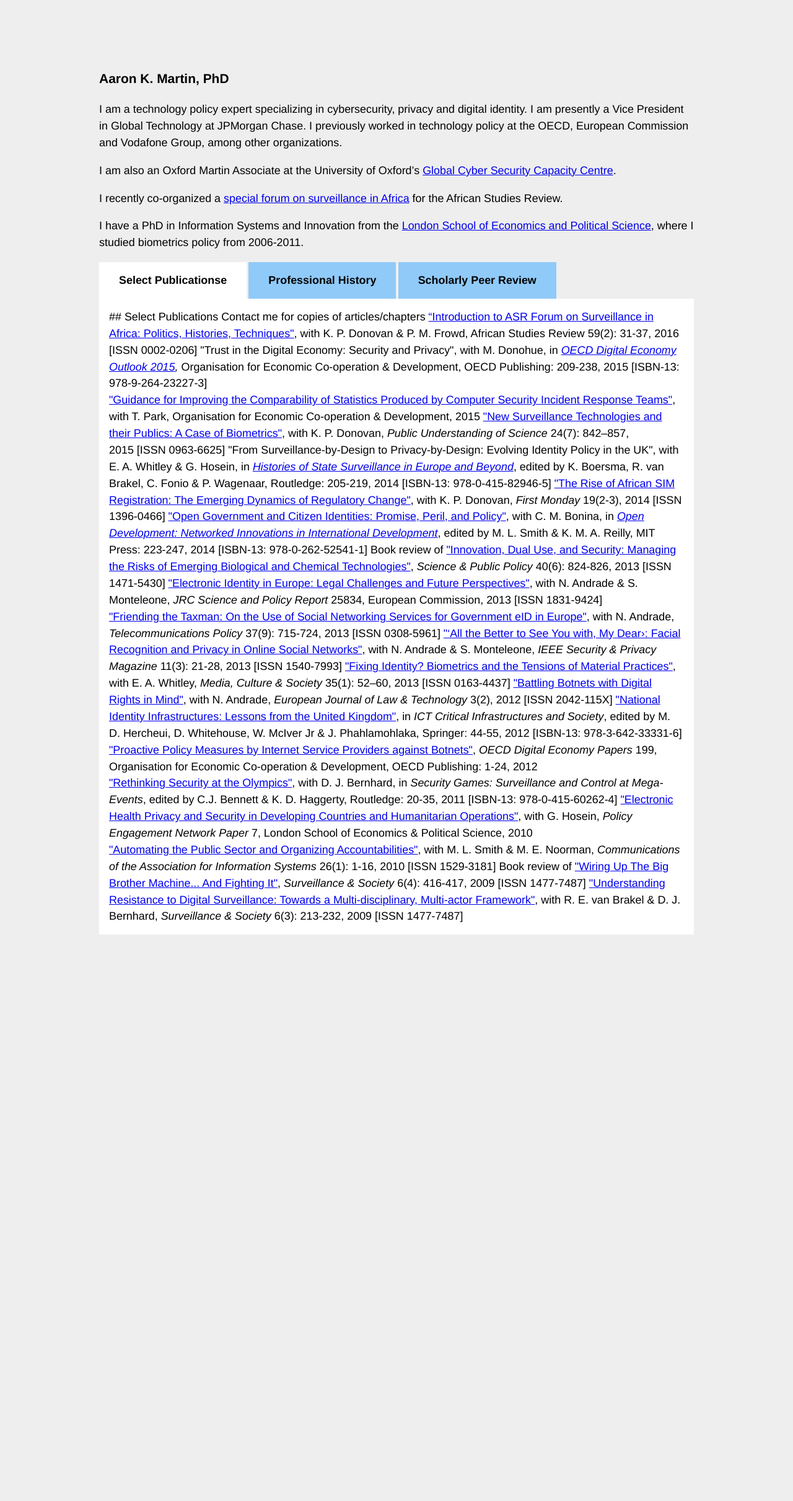
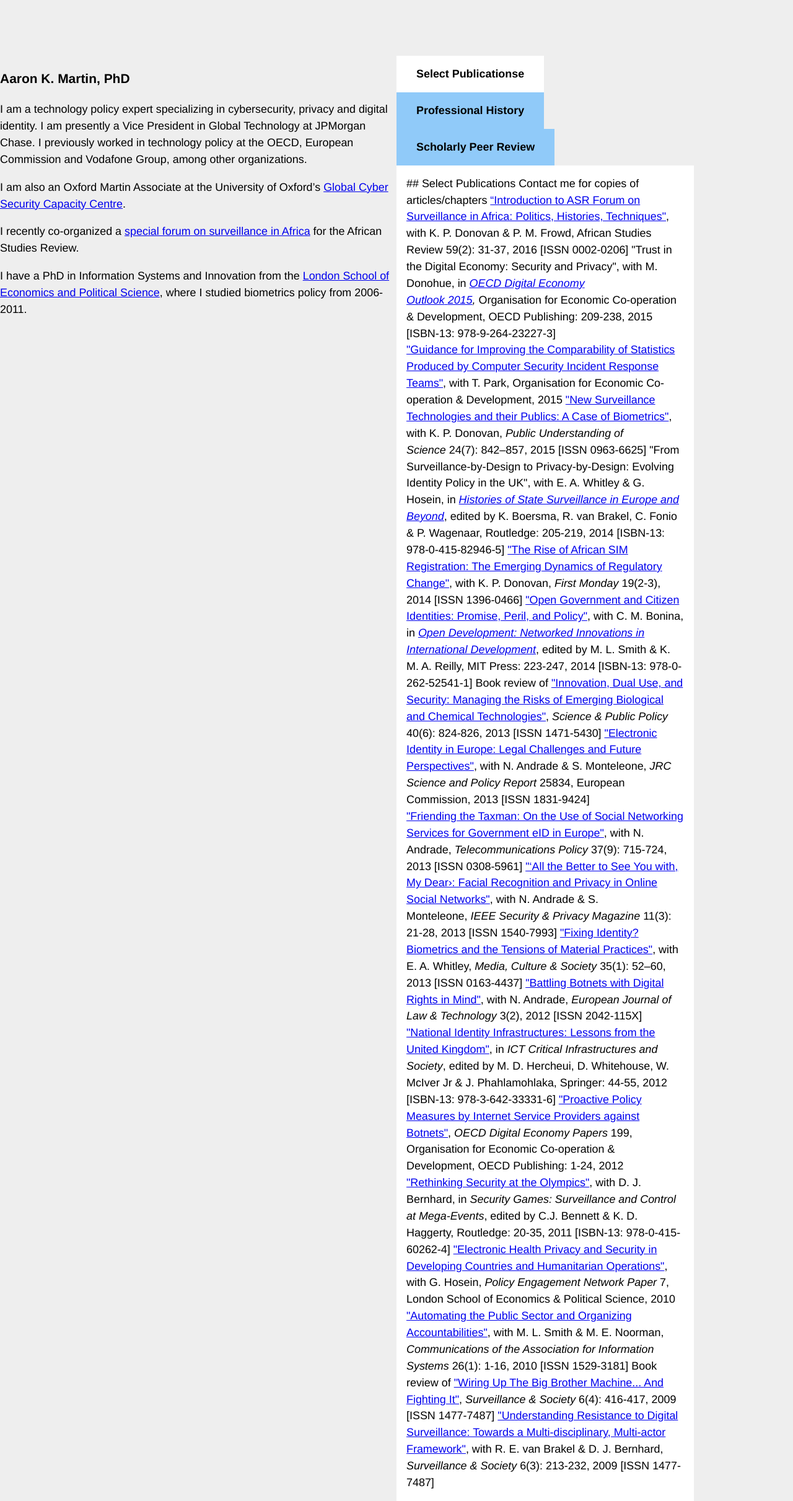
Before and after one commit to haroonalrasheed/641a, a Jekyll site: the page built from index.md, in a window 1280 px wide. Shown: the whole page at 62% size. Built offline with Jekyll 4.4.1, drawn with Linux system fonts in a browser that asks for light colours; before the commit the page ends 1508 px from its top, so only the background shows below that.

Commit message:
flexbox the css

```diff
--- a/assets/css/style.css
+++ b/assets/css/style.css
@@ -4,11 +4,18 @@ body {
   box-sizing: border-box;
   padding-top: 10vh;
   font-family: "HelveticaNeue-Light", "Helvetica Neue Light", "Helvetica Neue", Helvetica, Arial, "Lucida Grande", sans-serif;
-  font-weight: 300;
+  font-weight: 400;
   line-height: 1.5;
-  max-width: 60rem;
   margin: 0 auto;
-  font-size: 112%; }
+  font-size: 112%;
+  display: flex;
+  flex-flow: row wrap; }
+
+article {
+  max-width: 40rem; }
+
+aside {
+  max-width: 30rem; }
 
 /***********
 ***Tabs*****
```
Also changed, not shown: assets/css/style.scss (+11 -2 lines).
